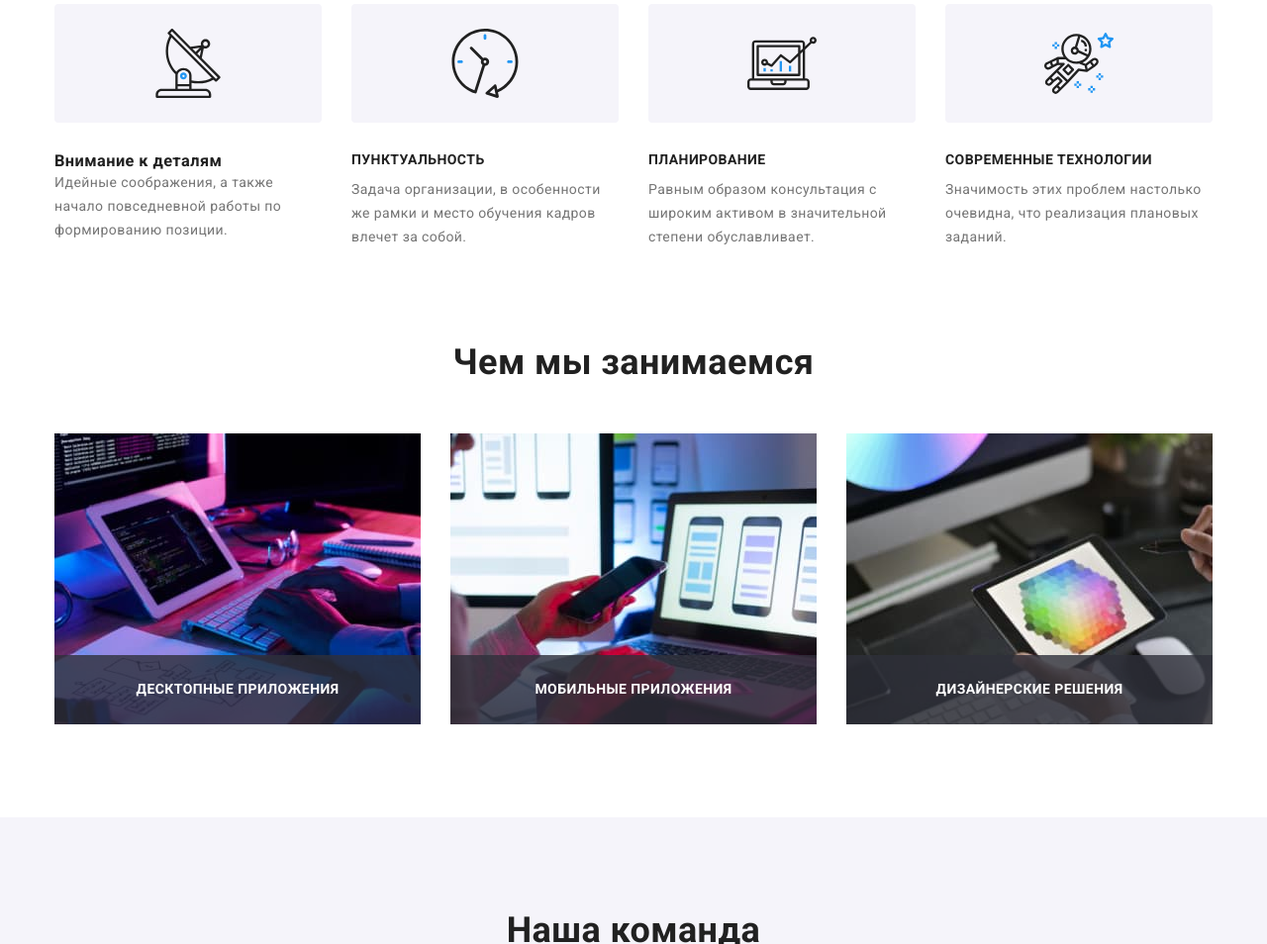
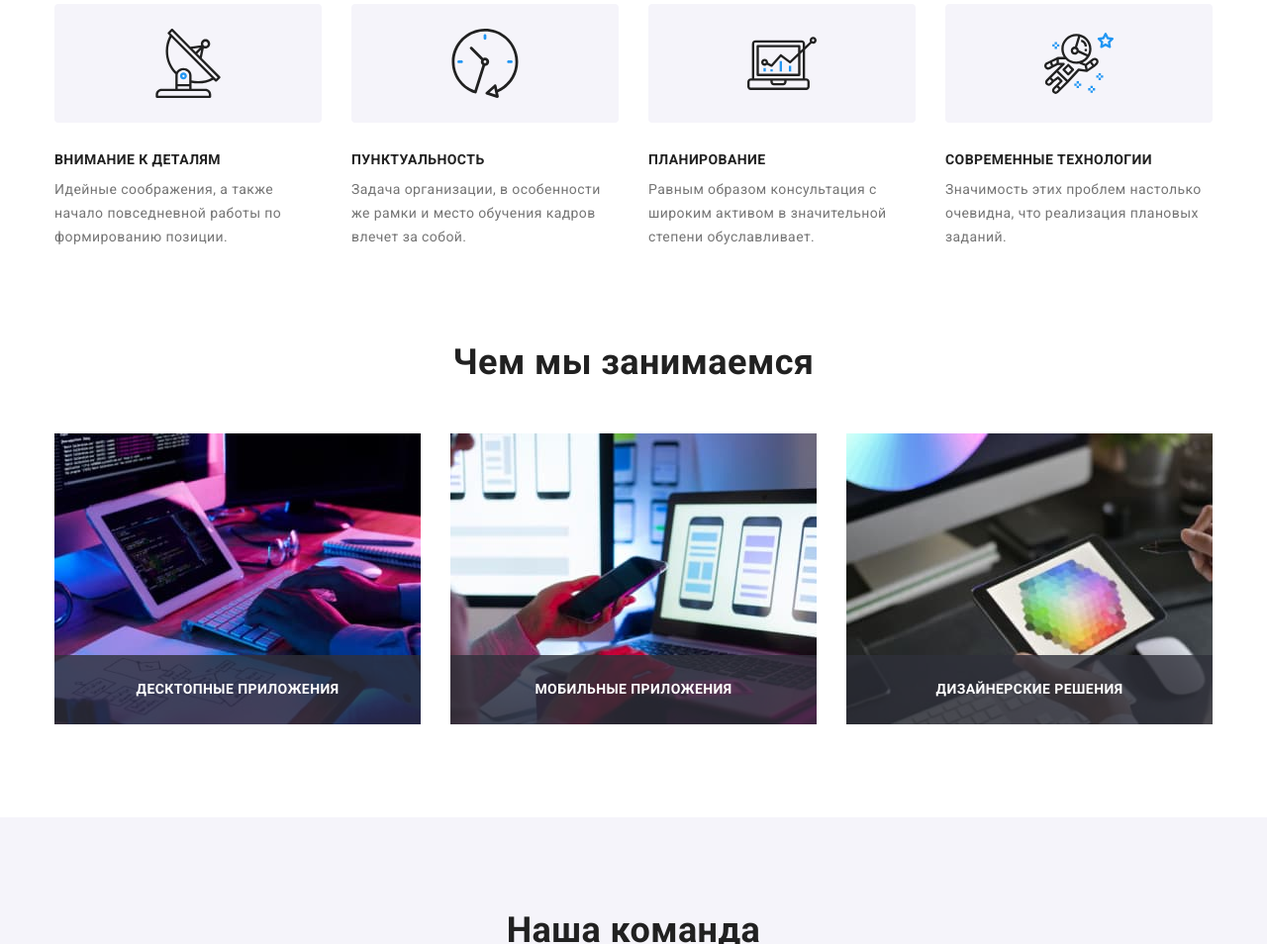
Before and after one commit to TatyanaZdota/goit-markup-hw-07, a plain HTML site: page index.html in a window 1280 px wide. Shown: the part 771-1725 px from the top of the page at 99% size. Drawn offline with nearby package versions, Linux system fonts and the light colour scheme.

Commit message:
add class

```diff
--- a/index.html
+++ b/index.html
@@ -81,7 +81,7 @@
                   <use href="./images/icons.svg#icon-antenna"></use>
                 </svg>
               </div>
-              <h3 class="features-headin">Внимание к деталям</h3>
+              <h3 class="features-heading">Внимание к деталям</h3>
               <p class="features-paragraph">
                 Идейные соображения, а также начало повседневной работы по
                 формированию позиции.
```
